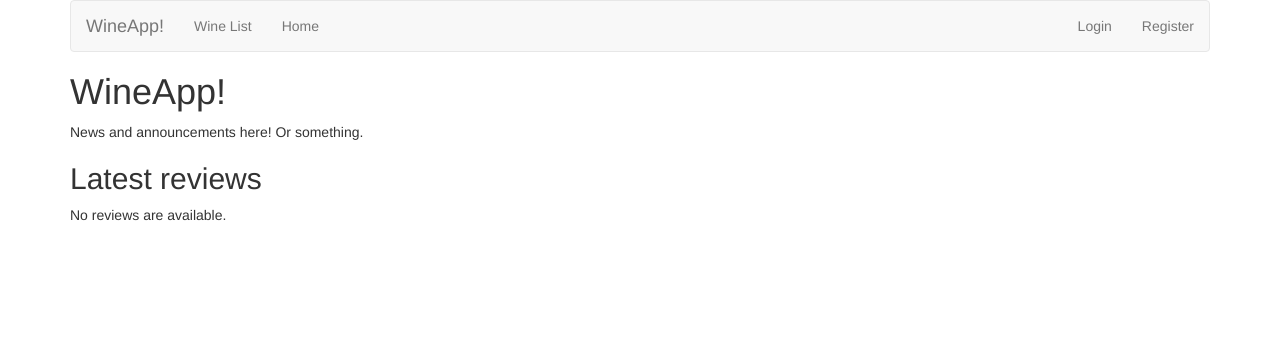
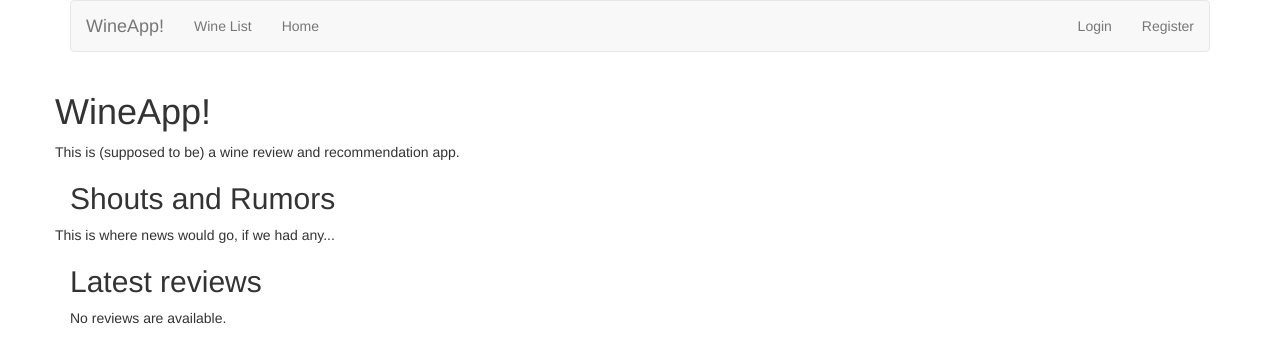
Before and after one commit to broxeph/djangalex, a Django app: page /wineapp/ in a window 1280 px wide. Shown: the top 363 px of the page. Run offline with Django 3.2, Linux system fonts and the light colour scheme; data that the repository does not hold is empty; some libraries are stand-ins or nearby versions.

Commit message:
Added news template

```diff
--- a/djangalex/static/wineapp/wineapp.css
+++ /dev/null
@@ -1,3 +0,0 @@
-.navbar-wineapp {
-    vertical-align: text-top;
-}
--- a/wineapp/templates/wineapp/base.html
+++ b/wineapp/templates/wineapp/base.html
@@ -26,7 +26,7 @@
 
 {% block bootstrap3_content %}
 <div class="container">
-    <nav class="navbar navbar-default navbar-wineapp">
+    <nav class="navbar navbar-default">
         <div class="navbar-header">
             <a class="navbar-brand" href="{% url 'wineapp:index' %}">{% bootstrap_icon "glass" %} WineApp!</a>
         </div>
@@ -48,7 +48,9 @@
         </div>
     </nav>
 
-    <h1>{% block title %}{% endblock %}</h1>
+    <div class="row">
+        <h1>{% block title %}{% endblock %}</h1>
+    </div>
 
     {% bootstrap_messages %}
 
--- a/wineapp/templates/wineapp/index.html
+++ b/wineapp/templates/wineapp/index.html
@@ -5,6 +5,9 @@ WineApp!
 {% endblock %}
 
 {% block content %}
-News and announcements here! Or something.
+<div class="row">
+    This is (supposed to be) a wine review and recommendation app.
+</div>
+{% include 'wineapp/news_block.html' %}
 {% include 'wineapp/review_list_block.html' %}
 {% endblock %}
--- /dev/null
+++ b/wineapp/templates/wineapp/news_block.html
@@ -0,0 +1,5 @@
+<h2>Shouts and Rumors</h2>
+
+<div class="row">
+    This is where news would go, if we had any...
+</div>
--- a/wineapp/templates/wineapp/review_list_block.html
+++ b/wineapp/templates/wineapp/review_list_block.html
@@ -1,6 +1,5 @@
 <h2>Latest reviews</h2>
 
-{% block content %}
 {% if latest_review_list %}
 <div class="row">
     {% for review in latest_review_list %}
@@ -16,4 +15,3 @@
 {% else %}
 <p>No reviews are available.</p>
 {% endif %}
-{% endblock %}
```
